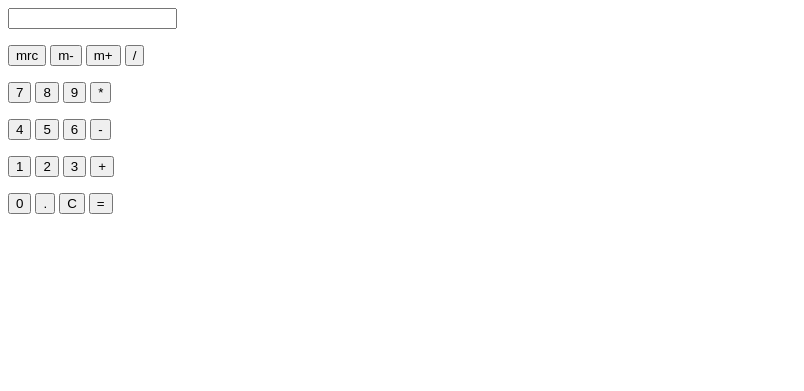
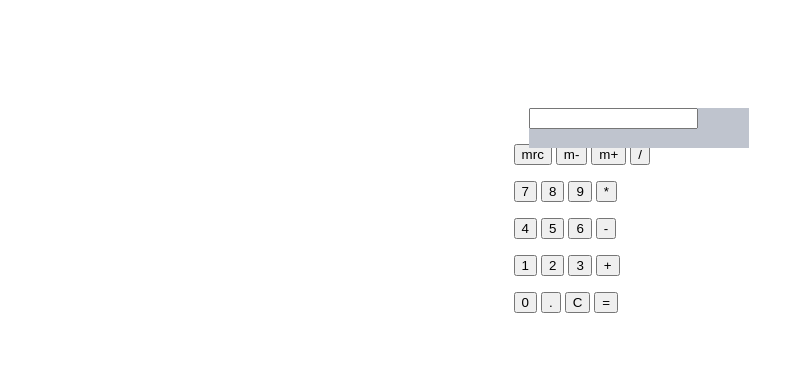
Before and after one commit to James7Ding/Calculator, a plain HTML site: page index.html in a window 1280 px wide. Shown: the whole page, without its empty margins (0-804 px from the left). Drawn offline with Linux system fonts and the light colour scheme.

Commit message:
Added .box and .display class changes

```diff
--- a/calculator.css
+++ b/calculator.css
@@ -1,2 +1,23 @@
 @charset "UTF-8";
 /* CSS Document */
+
+/* Calculator Box */
+.box {
+	backgfround-color: #e5e7ea;
+	height: 300px;
+	width: 250px;
+	border-radius: 10px;
+	position: relative;
+	top: 80px;
+	left: 40%;
+}
+
+/* Display */
+.display {
+	background-color: #bfc4ce;
+	width: 220px;
+	position: relative;
+	left: 15px;
+	top: 20px;
+	height: 40px;
+}
```
